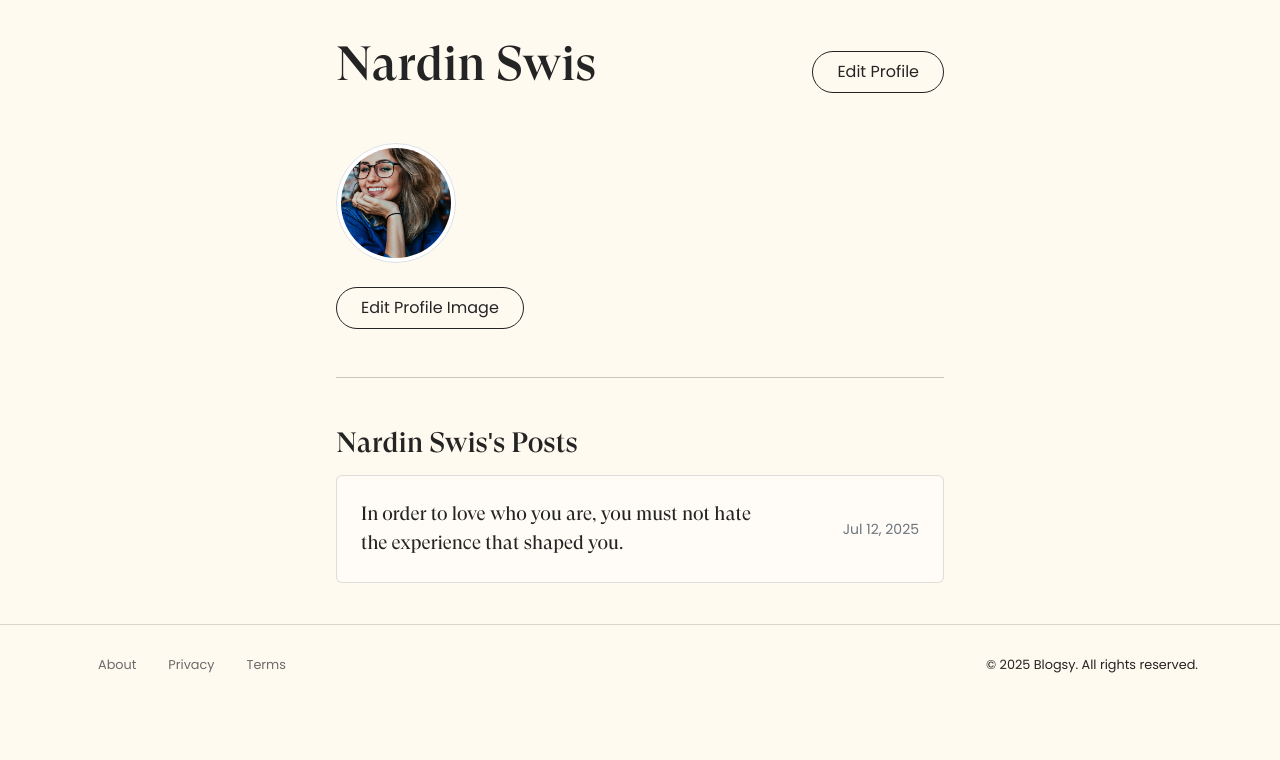
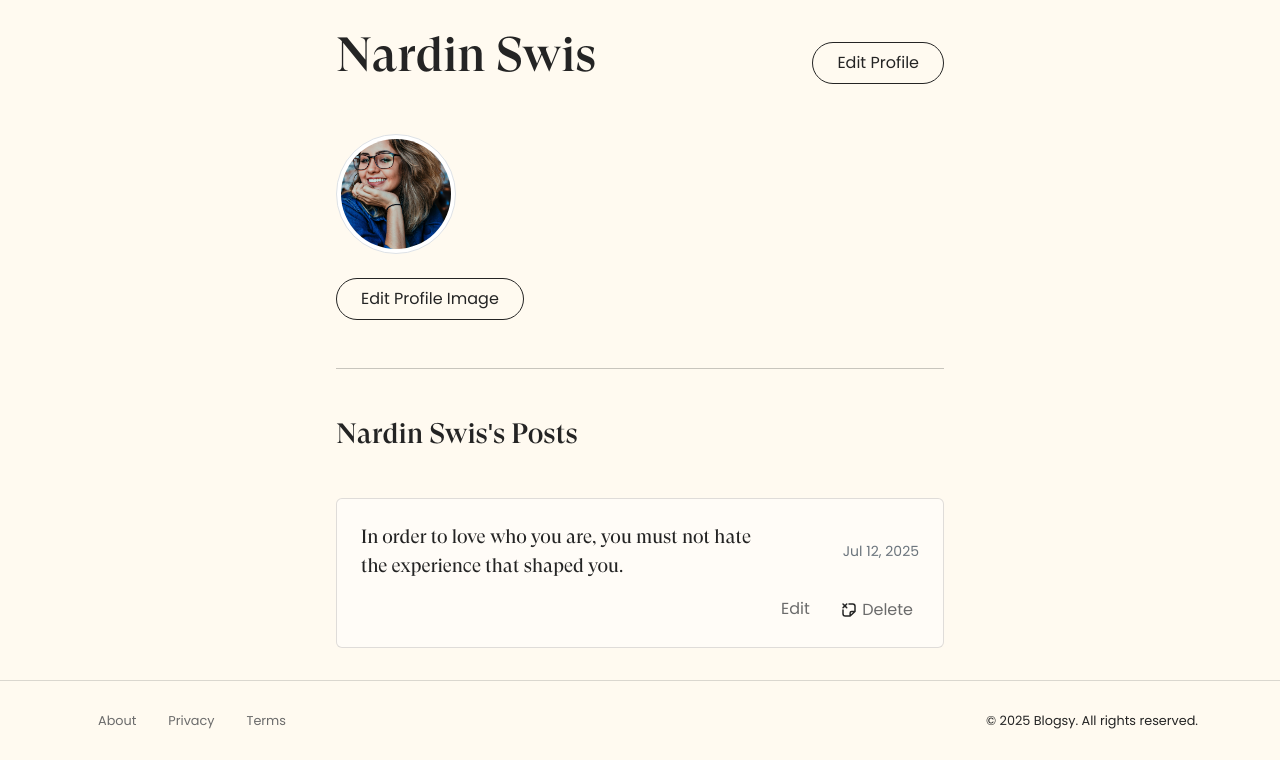
Before and after one commit to Bishoy-Morgan/Blogsy, a Flask app: a page that uses website/templates/profile.html in a window 1280 px wide. Shown: the part 96-856 px from the top of the page. Before the commit the page ends 769 px from the top, so only its background shows below. Run offline with Flask 3, Linux system fonts and the light colour scheme; a user stored in the database is signed in; data comes from the database, SQL or seed files in the repository; both versions use the stored data as it was after the commit.

Commit message:
edit&delete-post

```diff
--- a/website/static/css/styles.css
+++ b/website/static/css/styles.css
@@ -697,7 +697,7 @@ aside {
     background-color: white;
 }
 
-.list-group-item a {
+.list-group-item .blog-title {
     max-width: 75%;
     font-family: 'GT-Super', sans-serif;
     color: var(--primary-color);
@@ -705,3 +705,26 @@ aside {
     text-decoration: none;
 
 }
+
+.edit-post-btn {
+    background-color: transparent;
+    font-family: 'Poppins', sans-serif;
+    text-decoration: none;
+    color: var(--gray-color);
+}
+
+.edit-post-btn:hover {
+    color: var(--primary-color);
+}
+
+.delete-post-btn {
+    border-radius: 8px;
+    background-color: transparent;
+    border: 0;
+    color: var(--gray-color);
+}
+
+.delete-post-btn:hover {
+    background-color: var(--danger-background);
+    color: var(--primary-color);
+}
--- a/website/templates/profile.html
+++ b/website/templates/profile.html
@@ -76,11 +76,30 @@
         <hr class="my-5">
         <h3>{{ user.first_name }}'s Posts</h3>
         {% if user.blogs %}
-            <ul class="list-group mt-3">
+            <ul class="list-group  mt-5">
                 {% for blog in user.blogs %}
-                    <li class="list-group-item d-flex justify-content-between align-items-center p-4">
-                        <a href="{{ url_for('views.view_post', blog_id=blog.id) }}">{{ blog.title }}</a>
+                    <li class="list-group-item d-flex flex-column p-4">
+                        <div class="d-flex justify-content-between align-items-center">
+                            <a class="blog-title" href="{{ url_for('views.view_post', blog_id=blog.id) }}">{{ blog.title }}</a>
                             <small class="text-muted">{{ blog.date_created.strftime('%b %d, %Y') }}</small>
+                        </div>
+
+                        <div class="d-flex justify-content-end gap-4 mt-3">
+                            <!-- Edit Button -->
+                            <a href="{{ url_for('views.edit_post', blog_id=blog.id) }}" class="edit-post-btn">
+                                Edit
+                            </a>
+
+                            <!-- Delete Form -->
+                            <form action="{{ url_for('views.delete_post', blog_id=blog.id) }}" method="POST">
+                                <button type="submit" class="delete-post-btn">
+                                    <img src="{{ url_for('static', filename='images/delete.svg') }}"
+                                        alt="Delete"
+                                        style="width: 18px; height: 18px;" />
+                                    Delete
+                                </button>
+                            </form>
+                        </div>
                     </li>
                 {% endfor %}
             </ul>
--- a/website/views.py
+++ b/website/views.py
@@ -234,3 +234,36 @@ def posts_by_tag(tag_id):
         tags=tags,
         user=current_user
     )
+
+# Edit Post
+@views.route('/post/edit/<int:blog_id>', methods=['GET', 'POST'])
+@login_required
+def edit_post(blog_id):
+    blog = Blog.query.get_or_404(blog_id)
+    if blog.author_id != current_user.id:
+        flash("You don't have permission to edit this post.", 'error')
+        return redirect(url_for('views.home'))
+
+    if request.method == 'POST':
+        blog.title = request.form.get('title')
+        blog.content = request.form.get('content')
+        db.session.commit()
+        flash('Post updated successfully!', 'success')
+        return redirect(url_for('views.profile', first_name=current_user.first_name.replace(' ', '-')))
+
+    return render_template('edit-post.html', blog=blog, user=current_user)
+
+
+# Delete Post
+@views.route('/post/delete/<int:blog_id>', methods=['POST'])
+@login_required
+def delete_post(blog_id):
+    blog = Blog.query.get_or_404(blog_id)
+    if blog.author_id != current_user.id:
+        flash("You don't have permission to delete this post.", 'error')
+        return redirect(url_for('views.home'))
+
+    db.session.delete(blog)
+    db.session.commit()
+    flash('Post deleted successfully!', 'success')
+    return redirect(url_for('views.profile', first_name=current_user.first_name.replace(' ', '-')))
```
Also changed, not shown: website/templates/edit-post.html (added, +39 -0 lines), instance/database.db, website/static/images/delete.svg (added), website/static/uploads/0_HiRzU1QTuN2S0odN.webp (added). Lines whose indentation alone changed are shown as unchanged.
